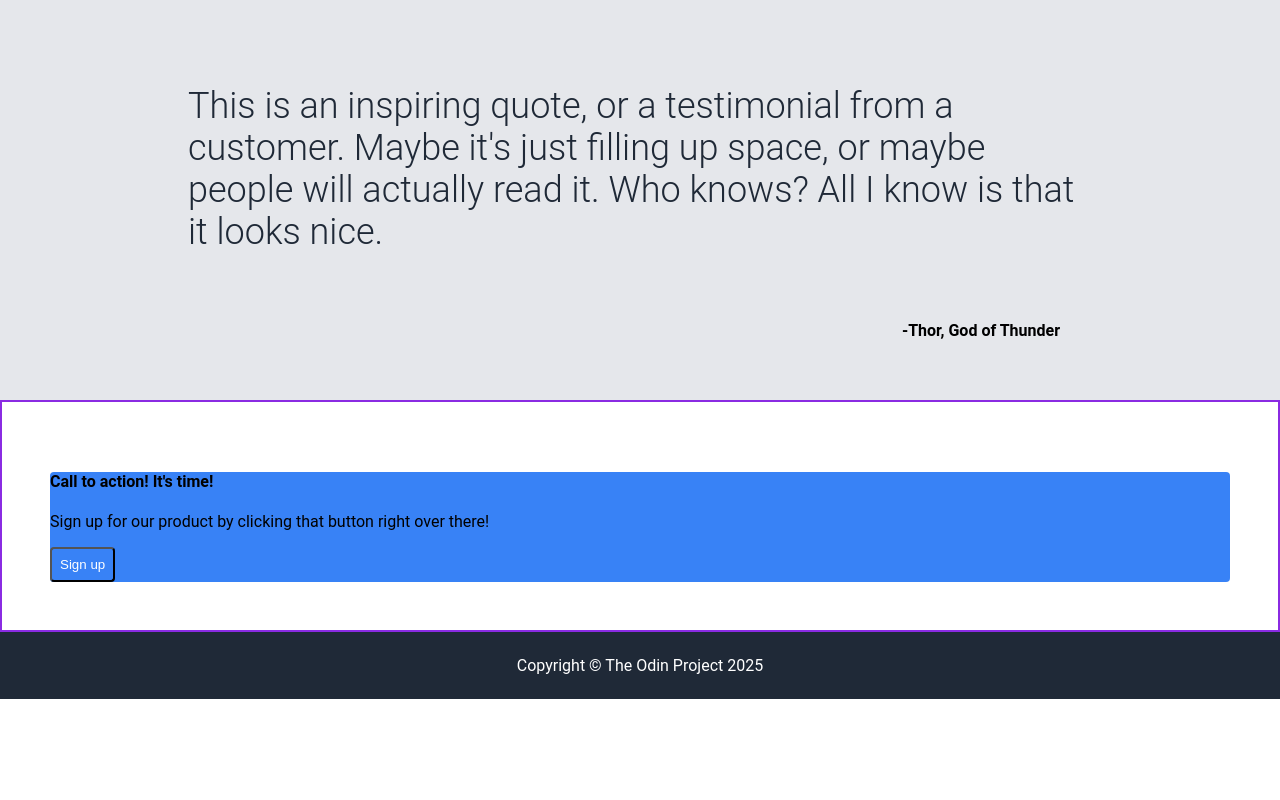
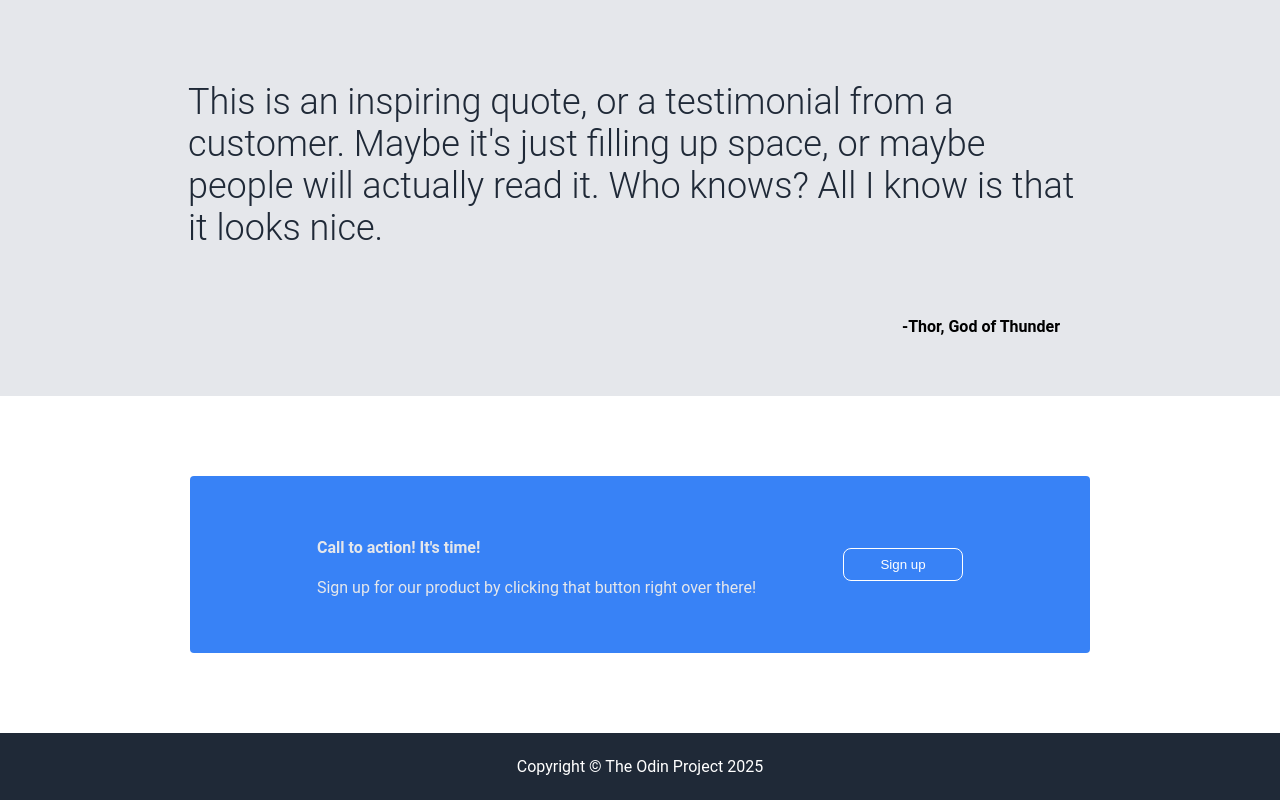
Before and after one commit to Max-dot668/landing-page, a plain HTML site: page index.html in a window 1280 px wide. Shown: the part 803-1603 px from the top of the page. Before the commit the page ends 1502 px from the top, so only its background shows below. Drawn offline with Linux system fonts and the light colour scheme.

Commit message:
Fix misaligned prompt container section

```diff
--- a/index.html
+++ b/index.html
@@ -48,9 +48,13 @@
     </div>
     <div class="lower-content">
         <div class="prompt">
+            <div class="left-prompt">
             <h4>Call to action! It's time!</h4>
             <p>Sign up for our product by clicking that button right over there!</p>
-            <button>Sign up</button>
+            </div>
+            <div class="right-prompt">
+            <button id="prompt-button">Sign up</button>
+            </div>
         </div>
     </div>
     </div>
--- a/style.css
+++ b/style.css
@@ -54,10 +54,12 @@ a {
 
 button {
     background-color: #3882f6;
-    border-radius: 4px;
+    border: transparent;
+    border-radius: 8px;
     padding: 8px;
     text-align: center;
     margin: auto;
+    width: 120px;
     color: white;
 }
 
@@ -121,11 +123,30 @@ ul {
 .prompt {
     background-color: #3882f6;
     border-radius: 4px;
+    display: flex;
+    justify-content: space-evenly;
+    color: #e5e7eb;
+    width: 100%;
+    max-width: 900px;
+    padding: 40px;
+    box-sizing: border-box;
 }
 
 .lower-content {
-    border: 2px solid blueviolet;
-    padding: 48px;
+    padding: 80px 40px;
+    display: flex;
+    justify-content: center;
+}
+
+#prompt-button {
+    border: 1px solid white;
+}
+
+
+.right-prompt {
+    display: flex;
+    justify-content: center;
+    align-items: center;
 }
 
 .footer {
```
